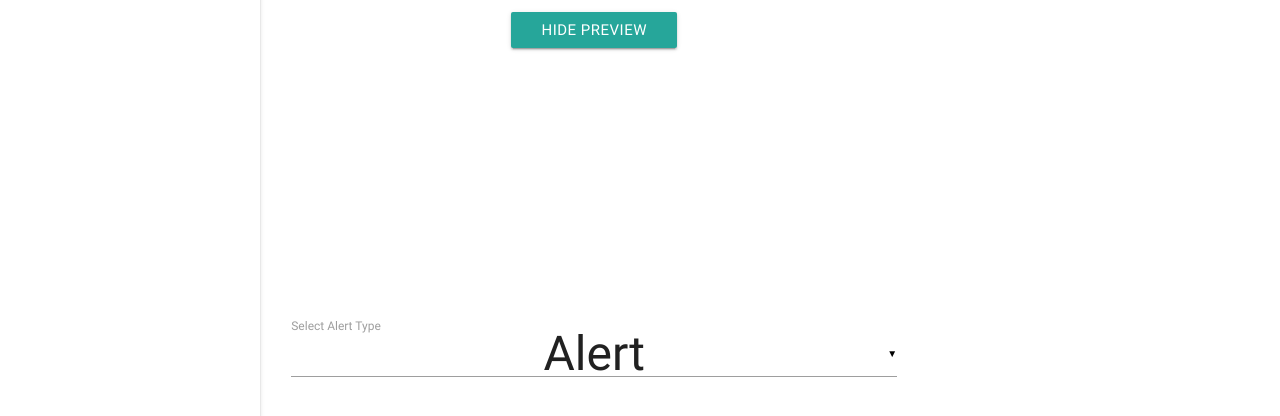
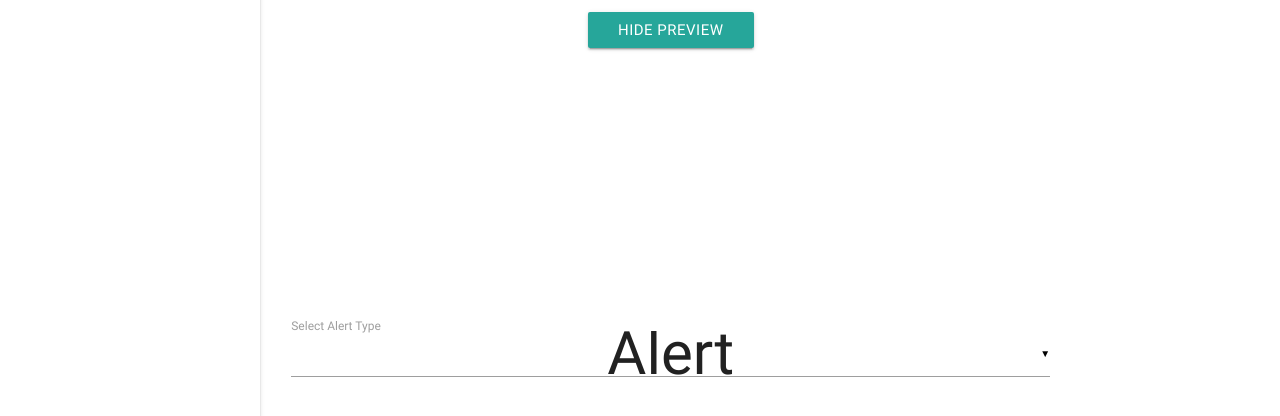
Before and after one commit to williamkho-xzq/faceapi, a website: page views/trial.html in a window 1280 px wide. Shown: the part 122-538 px from the top of the page. Drawn offline with nearby package versions, Linux system fonts and the light colour scheme; files that its build step writes are made by us from their sources; no server answers; files whose address does not match are found by name.

Commit message:
increase font

```diff
--- a/public/styles.css
+++ b/public/styles.css
@@ -217,6 +217,6 @@ input[type="file"]::-webkit-file-upload-button {
 }
 
 .select-dropdown {
-  font-size: 48px !important;
+  font-size: 60px !important;
   text-align: center;
 }
```
